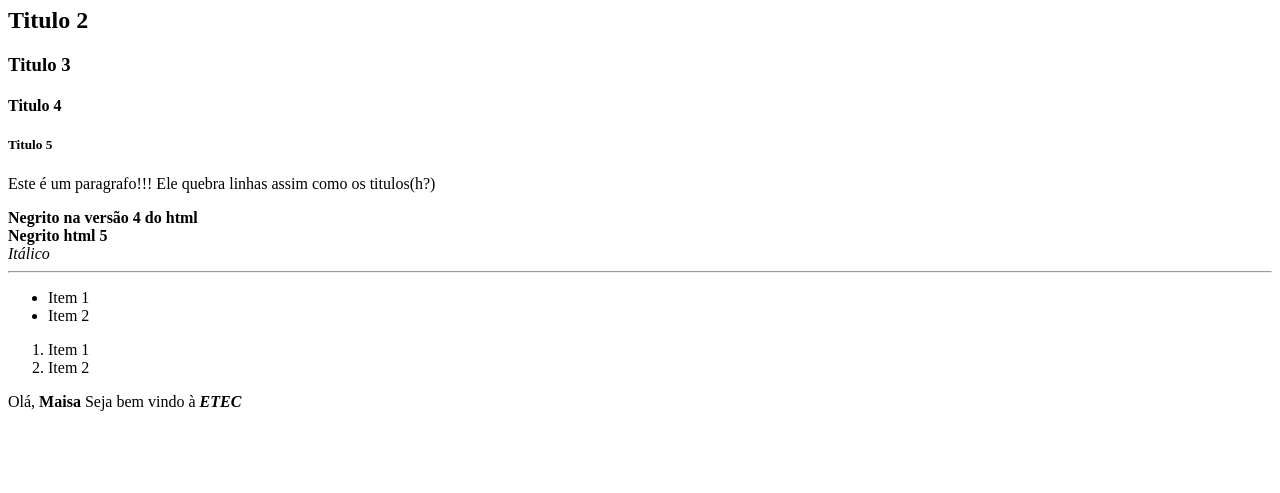
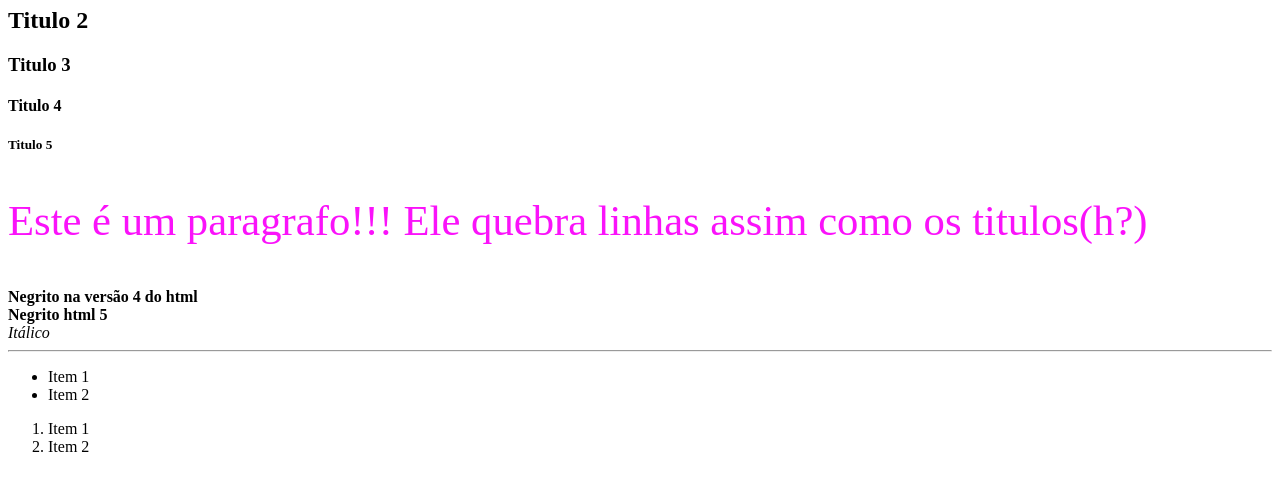
Before and after one commit to nmicadei/AulasPWI, a plain HTML site: page Aula20022020/index.html in a window 1280 px wide. Shown: the part 73-566 px from the top of the page. Drawn offline with Linux system fonts and the light colour scheme.

Commit message:
Adicionado CSS

```diff
--- a/Aula20022020/index.html
+++ b/Aula20022020/index.html
@@ -2,6 +2,13 @@
 <html>
     <head>
         <title>Minha primeira página</title>
+        <style>
+            p {
+                font-size:32pt;
+                color: #fa12fa;
+
+            }
+        </style>
     </head>
     <body>
         <h1>Titulo</h1>
```
